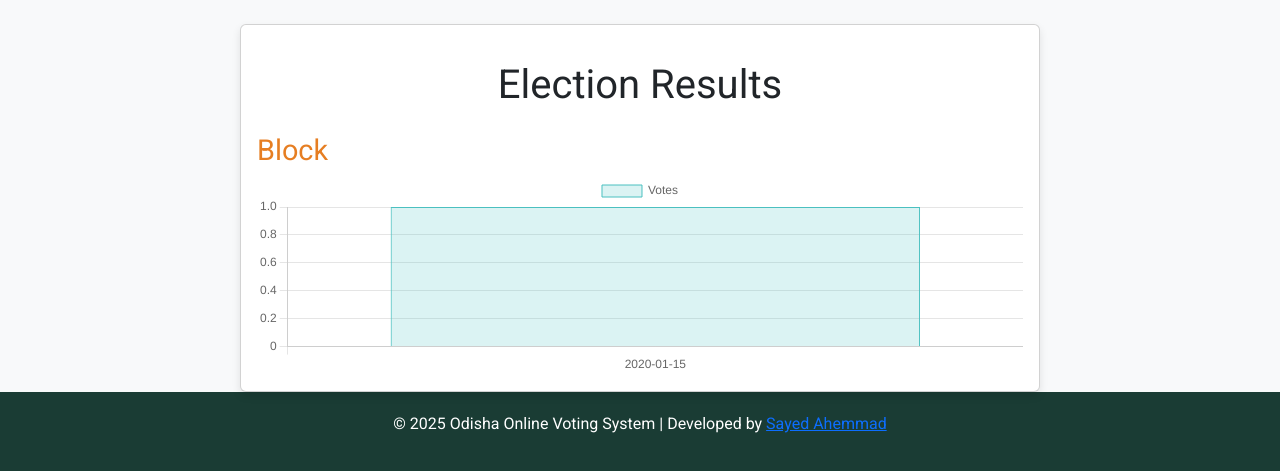
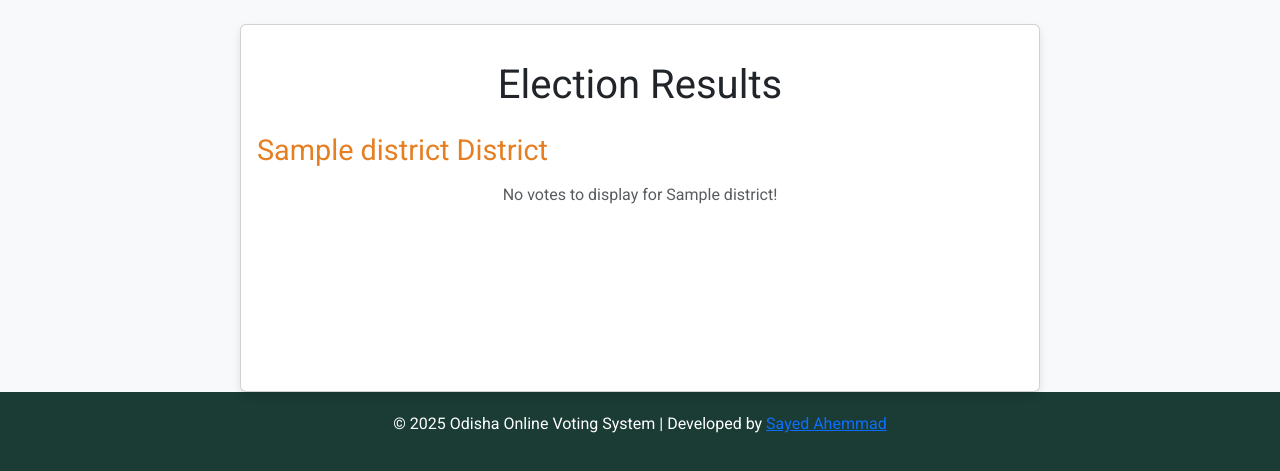
Before and after one commit to Sayeed-5/Online-Voting-System, a Flask app: template templates/results.html in a window 1280 px wide. Shown: the part 58-529 px from the top of the page. Run offline with Flask 3, Linux system fonts and the light colour scheme; the template is opened without the code that fills it: most values are stand-ins (such as "Sample title", 1, 10 or a date in 2020).

Commit message:
Update results.html

```diff
--- a/templates/results.html
+++ b/templates/results.html
@@ -1,7 +1,7 @@
 <!DOCTYPE html>
 <html>
 <head>
-        <title>{% block title %}{% endblock %}</title>
+    <title>{% block title %}Results{% endblock %}</title>
     <link href="https://cdn.jsdelivr.net/npm/bootstrap@5.3.3/dist/css/bootstrap.min.css" rel="stylesheet">
     <link rel="stylesheet" href="{{ url_for('static', filename='styles.css') }}">
     <link href="https://fonts.googleapis.com/css2?family=Roboto:wght@400;700&display=swap" rel="stylesheet">
@@ -28,6 +28,7 @@
                         <li class="nav-item"><a class="nav-link" href="{{ url_for('logout') }}">Logout</a></li>
                     {% elif 'admin' in session %}
                         <li class="nav-item"><a class="nav-link" href="{{ url_for('admin_dashboard') }}">Admin Dashboard</a></li>
+                        <li class="nav-item"><a class="nav-link" href="{{ url_for('admin_add_candidate') }}">Add Candidate</a></li>
                         <li class="nav-item"><a class="nav-link" href="{{ url_for('admin_logout') }}">Admin Logout</a></li>
                     {% else %}
                         <li class="nav-item"><a class="nav-link" href="{{ url_for('login') }}">Login</a></li>
@@ -48,20 +49,20 @@
         <div class="card mx-auto" style="max-width: 800px;">
             <div class="card-body">
                 <h1 class="card-title text-center mb-4">Election Results</h1>
-                {% if not results %}
-                    <p class="text-center text-muted">No votes yet!</p>
+                {% if not results or message %}
+                    <p class="text-center text-muted">{{ message or "No votes yet!" }}</p>
                 {% else %}
-                    {% set blocks = results | map(attribute='block') | unique | list %}
-                    {% for block in blocks %}
-                        <h2 class="mt-4">{{ block }} Block</h2>
+                    {% set districts = results | map(attribute='District') | unique | list %}  <!-- Use column name for sqlite3.Row -->
+                    {% for district in districts %}
+                        <h2 class="mt-4">{{ district }} District</h2>
                         <div class="chart-container" style="position: relative; height: 200px; width: 100%;">
-                            <canvas id="voteChart_{{ block | replace(' ', '_') }}"></canvas>
+                            <canvas id="voteChart_{{ district | replace(' ', '_') }}"></canvas>
                         </div>
                         <script>
                             document.addEventListener('DOMContentLoaded', function() {
-                                const ctx = document.getElementById('voteChart_{{ block | replace(' ', '_') }}').getContext('2d');
-                                const labels = [{% for result in results if result['block'] == block %}'{{ result['candidate'] }}'{% if not loop.last %},{% endif %}{% endfor %}];
-                                const data = [{% for result in results if result['block'] == block %}{{ result['vote_count'] }}{% if not loop.last %},{% endif %}{% endfor %}];
+                                const ctx = document.getElementById('voteChart_{{ district | replace(' ', '_') }}').getContext('2d');
+                                const labels = [{% for result in results if result['District'] == district %}'{{ result['candidate'] }}'{% if not loop.last %},{% endif %}{% endfor %}];  <!-- Use keys -->
+                                const data = [{% for result in results if result['District'] == district %}{{ result['vote_count'] }}{% if not loop.last %},{% endif %}{% endfor %}];  <!-- Use keys -->
                                 if (labels.length > 0 && data.length > 0) {
                                     new Chart(ctx, {
                                         type: 'bar',
@@ -84,8 +85,8 @@
                                         }
                                     });
                                 } else {
-                                    document.getElementById('voteChart_{{ block | replace(' ', '_') }}').parentElement.innerHTML += '<p class="text-center text-muted mt-2">No votes to display for {{ block }}!</p>';
-                                    document.getElementById('voteChart_{{ block | replace(' ', '_') }}').style.display = 'none';
+                                    document.getElementById('voteChart_{{ district | replace(' ', '_') }}').parentElement.innerHTML += '<p class="text-center text-muted mt-2">No votes to display for {{ district }}!</p>';
+                                    document.getElementById('voteChart_{{ district | replace(' ', '_') }}').style.display = 'none';
                                 }
                             });
                         </script>
```
Lines whose indentation alone changed are shown as unchanged.
